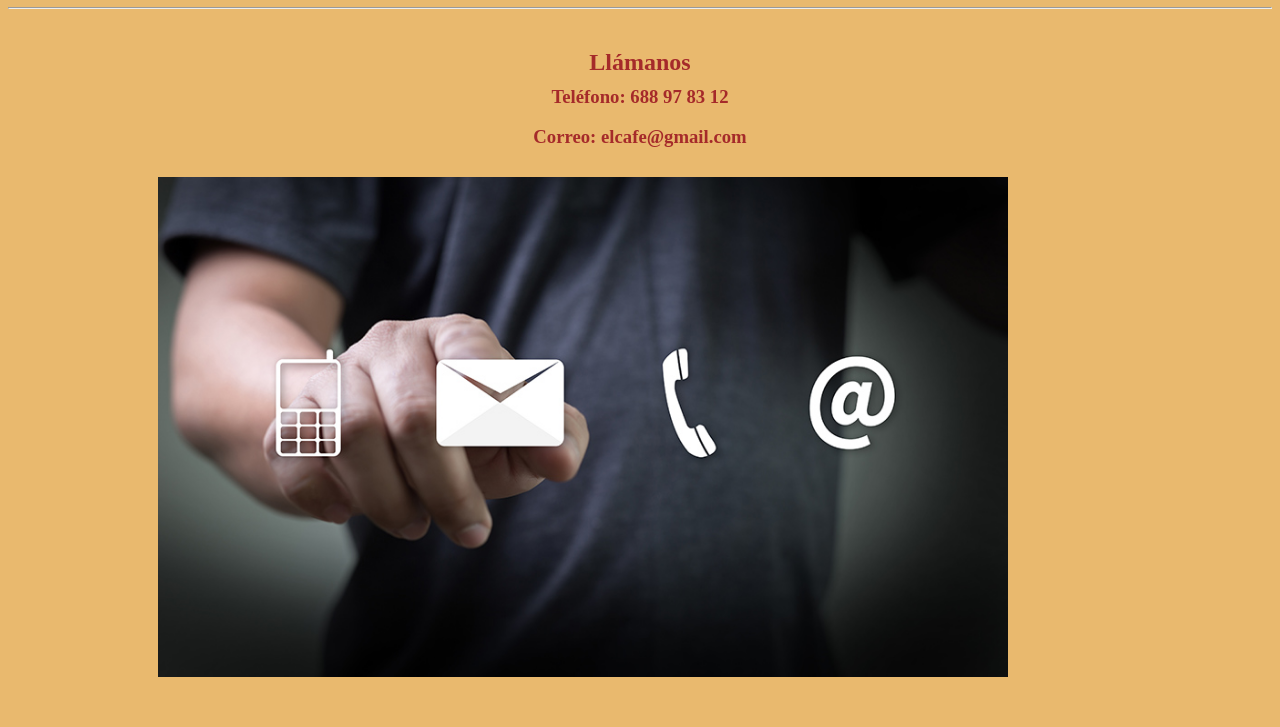
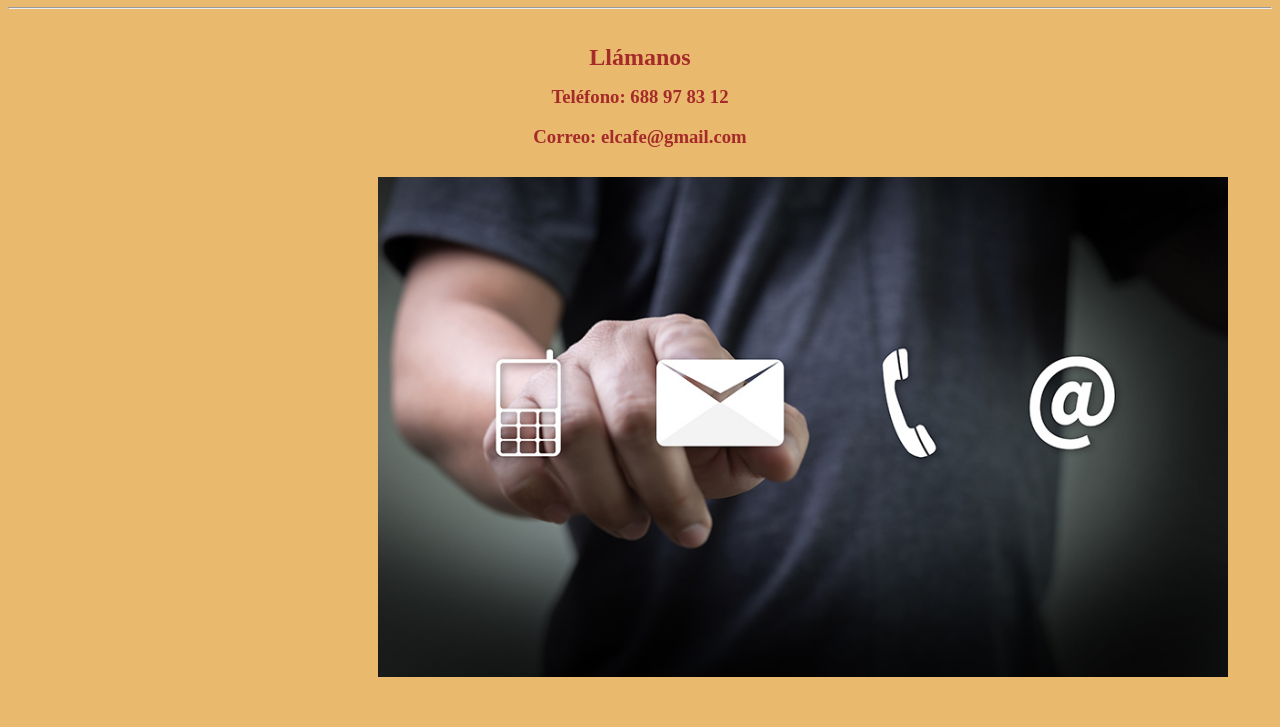
Before and after one commit to DavidSalesSafont/LasHoras_2, a plain HTML site: page Prac4/WebContent/contacto.html in a window 1280 px wide. Shown: the part 73-800 px from the top of the page. Drawn offline with Linux system fonts and the light colour scheme.

Commit message:
Update style.css

```diff
--- a/Prac4/WebContent/style.css
+++ b/Prac4/WebContent/style.css
@@ -7,7 +7,7 @@ body{background-color:#e9b96e;}
 #encabezado2 {color:brown; text-align:center}
 #encabezado3 {color:brown; text-align:center}
 #encabezado4 {color:brown; text-align:center}
-#encabezadoh2{color:brown; text-align:center; position: relative; top: 20px;}
+#encabezadoh2{color:brown; text-align:center; position: relative; top: 15px;}
 #encabezadoh3{color:brown; text-align:center; position: relative; top: 10px;}
 #encabezadoh32{color:brown; text-align:center; position: relative; top: 10px;}
-#img2{position: relative; top: 20px; left: 150px;}
+#img2{position: relative; top: 20px; left: 370px;}
```
